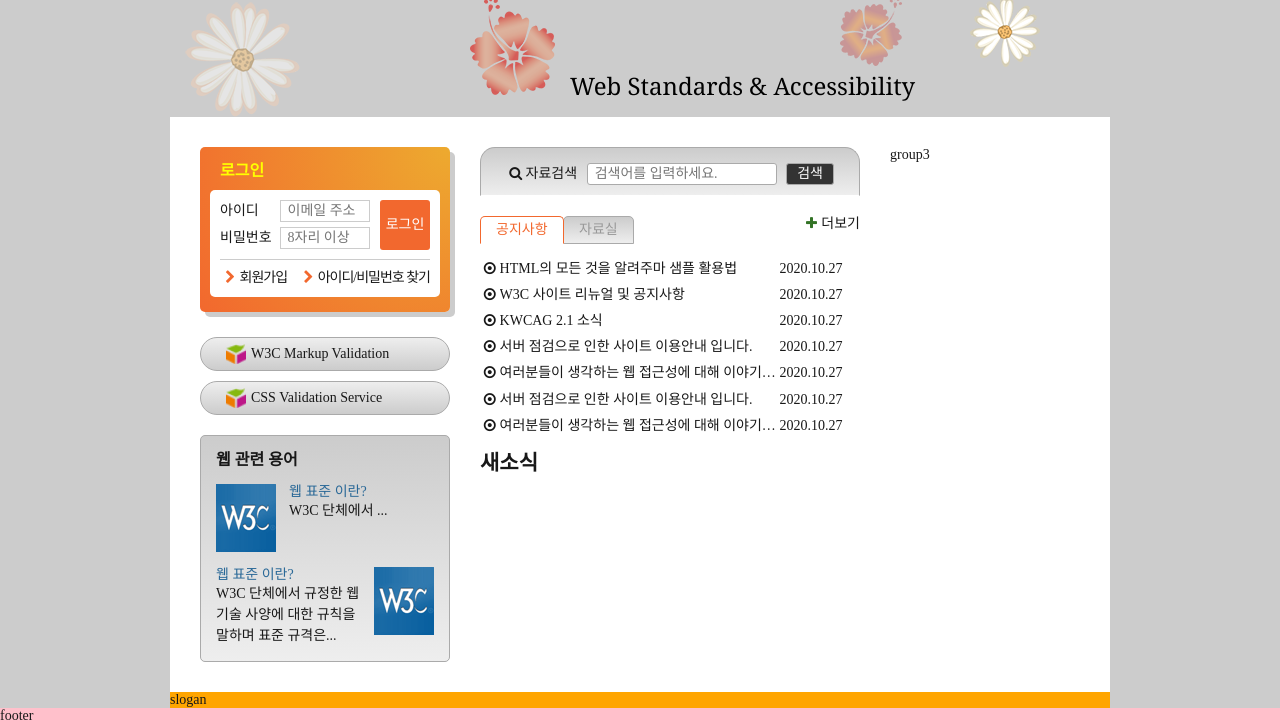
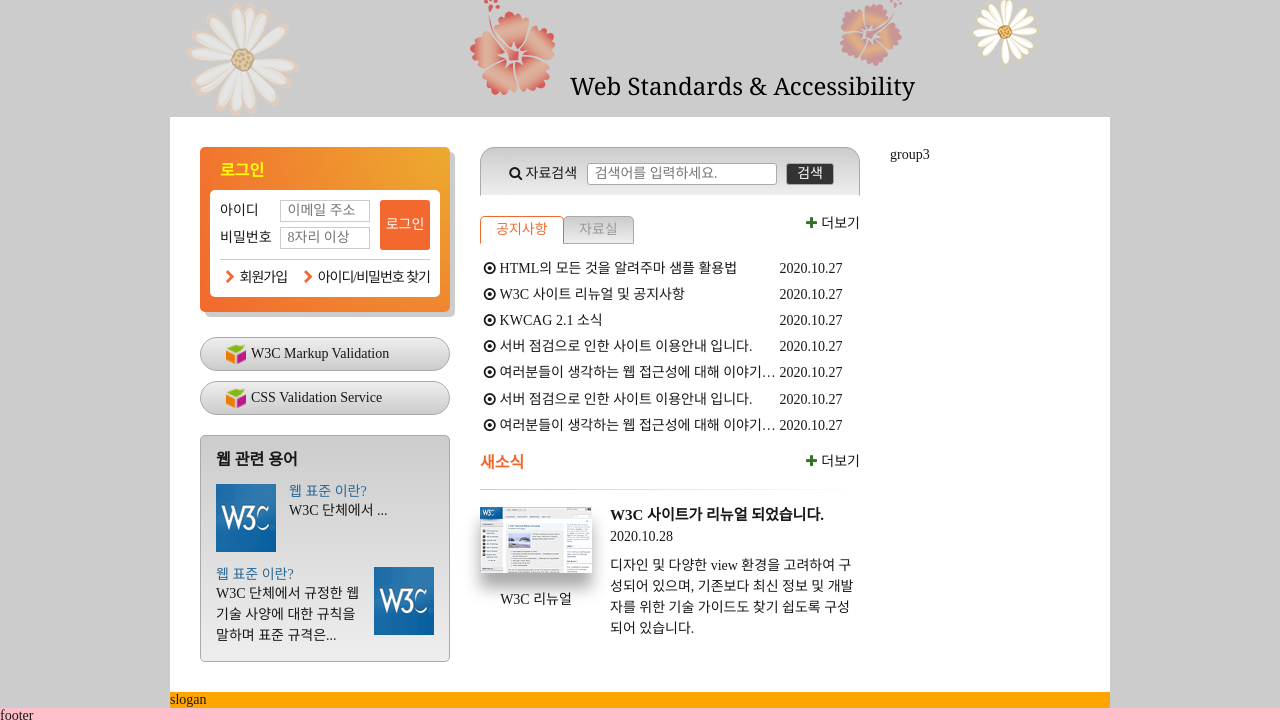
Before and after one commit to jjhstoday/FDS18, a plain HTML site: page index.html in a window 1280 px wide. Shown: the part 127-851 px from the top of the page. Drawn offline with nearby package versions, Linux system fonts and the light colour scheme; a web font is replaced by a local one.

Commit message:
새소식 마크업 및 디자인(grid)

```diff
--- a/css/stylesheet.css
+++ b/css/stylesheet.css
@@ -595,6 +595,85 @@ a {
   color: hsla(110, 50%, 30%, 1);
 }
 
+/* 새소식 */
+.news {
+  margin-top: 20px;
+  position: relative;
+}
+
+.news::before {
+  content: "";
+  position: absolute;
+  top: 35px;
+  left: 0;
+  height: 1px;
+  width: 100%;
+  background: #ccc linear-gradient(to right, #ccc, #fff);
+}
+
+.news-heading {
+  font-size: 1.6rem;
+  font-weight: 700;
+  color: #f2682e;
+  margin: 0;
+}
+
+.news-article {
+  margin-top: 35px;
+}
+
+.news-article-link {
+  display: grid;
+  grid-template-columns: 130px 1fr;
+  grid-template-rows: auto auto auto;
+  grid-template-areas: 'thumbnail subject'
+    'thumbnail date'
+    'thumbnail brief';
+}
+
+.news-article-subject {
+  margin: 0 0 5px 0;
+  grid-area: subject;
+  font-size: 1.5rem;
+}
+
+.news-article-date {
+  grid-area: date;
+}
+
+.news-article-brief {
+  margin: 10px 0 0;
+  grid-area: brief;
+  line-height: 1.5;
+
+}
+
+.news-article-thumbnail {
+  margin: 0;
+  grid-area: thumbnail;
+}
+
+.news-article-thumbnail img {
+  box-shadow: 0 15px 15px 0 #aaa;
+}
+
+.news-article-thumbnail figcaption {
+  margin-top: 15px;
+  margin-right: 18px;
+  text-align: center;
+}
+
+.news-more {
+  position: absolute;
+  top: -8px;
+  right: -8px;
+  padding: 8px;
+}
+
+.news-more::before {
+  color: hsla(110, 50%, 30%, 1);
+}
+
 .slogan {
   background: orange;
 }
--- a/index.html
+++ b/index.html
@@ -291,7 +291,27 @@
         </section>
       </div>
       <section class="news">
-        <h2 class="news-heading">새소식</h2>
+        <h2 class="news-heading" id="newsHeading">새소식</h2>
+        <article class="news-article">
+          <a href="#" class="news-article-link">
+            <h3 class="news-article-subject">
+              W3C 사이트가 리뉴얼 되었습니다.
+            </h3>
+            <time class="news-article-date" datetime="2020-10-28T14:19:07">
+              2020.10.28
+            </time>
+            <p class="news-article-brief">
+              디자인 및 다양한 view 환경을 고려하여 구성되어 있으며,
+              기존보다 최신 정보 및 개발자를 위한 기술 가이드도
+              찾기 쉽도록 구성되어 있습니다.
+            </p>
+            <figure class="news-article-thumbnail">
+              <img src="./images/news.gif" alt="" aria-labelledby="newsArticleThumbnail">
+              <figcaption id="newsArticleThumbnail">W3C 리뉴얼</figcaption>
+            </figure>
+          </a>
+        </article>
+        <a href="#" class="news-more icon-plus" title="새소식" aria-labelledby="newsHeading">더보기</a>
       </section>
     </div>
     <div class="group group3">group3</div>
```
